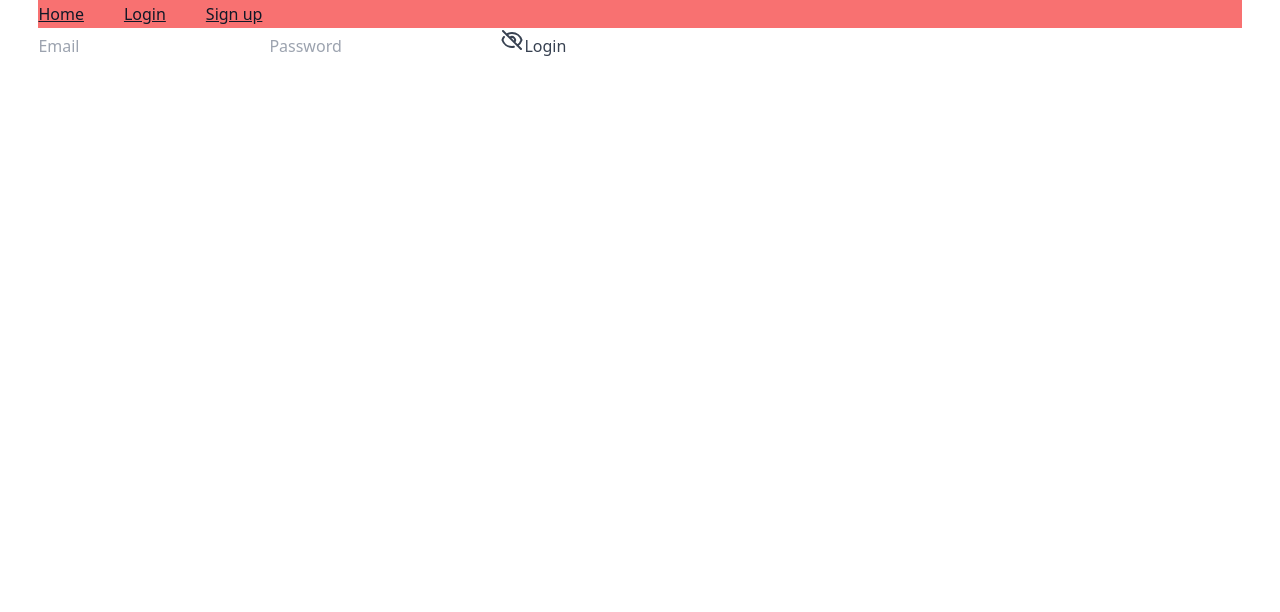
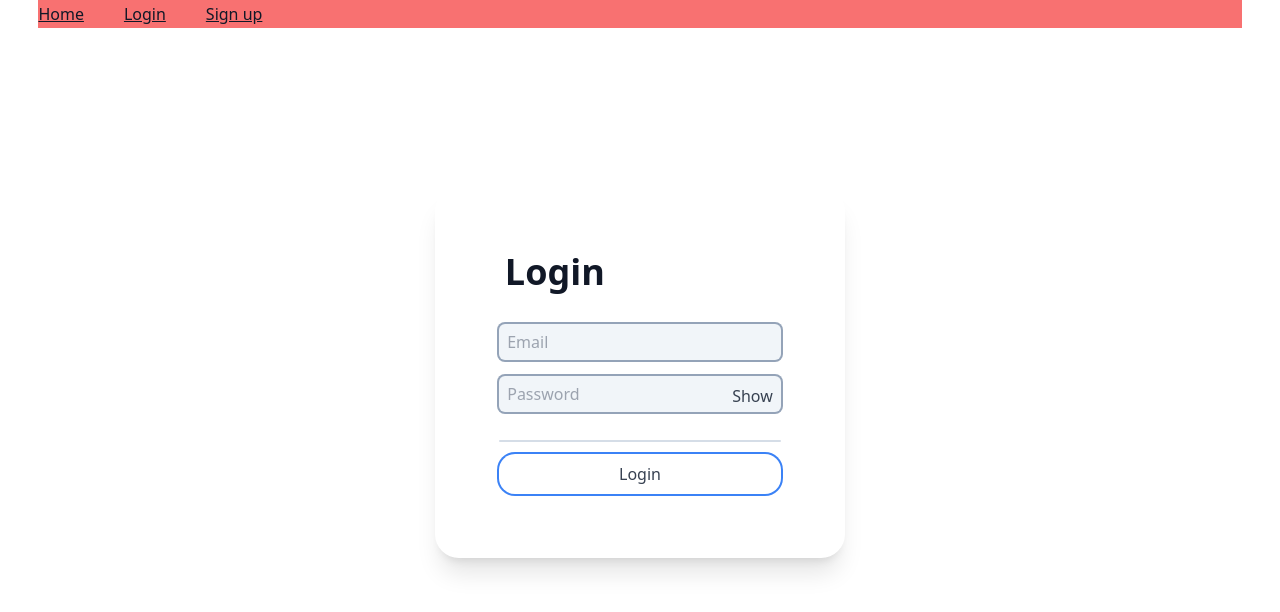
Before and after one commit to jnatmorris/uni-market, a Next.js app: page /login in a window 1280 px wide. Shown: the top 612 px of the page. Built offline with nearby package versions, Linux system fonts and the light colour scheme; no server answers.

Commit message:
add css and error handling for firebase

```diff
--- a/pages/login.tsx
+++ b/pages/login.tsx
@@ -1,79 +1,142 @@
 import React from "react";
 import { AuthContext } from "../components/firebase/Auth/AuthProvider";
 import { LoginUser } from "../components/firebase/Auth/actions";
+import MetaTags from "../components/Metatags";
+import { useRouter } from "next/router";
 
 const Login: React.FC = () => {
-    const { setUser } = React.useContext(AuthContext);
+    const { user, setUser } = React.useContext(AuthContext);
     const [email, setEmail] = React.useState<string>("");
     const [password, setPassword] = React.useState<string>("");
     const [showPassword, setShowPassword] = React.useState<boolean>(false);
+    const [invalidUsername, setInvalidUsername] =
+        React.useState<boolean>(false);
+    const [invalidPassword, setInvalidPassword] =
+        React.useState<boolean>(false);
+    const [tooManyReq, setTooManyReq] = React.useState<boolean>(false);
 
     const emailHandler = (e: React.ChangeEvent<HTMLInputElement>) => {
         setEmail(e.target.value);
+        setInvalidUsername(false);
+        setTooManyReq(false);
     };
 
     const passwordHandler = (e: React.ChangeEvent<HTMLInputElement>) => {
         setPassword(e.target.value);
+        setInvalidPassword(false);
+        setTooManyReq(false);
     };
 
     const showPasswordHandler = (): void => {
         setShowPassword(!showPassword);
     };
 
+    const loginHandler = () => {
+        setInvalidPassword(false);
+        setInvalidUsername(false);
+        setTooManyReq(false);
+        LoginUser(email, password, setUser, loginErrorHandler);
+    };
+
+    const loginErrorHandler = (errorCode: string): void => {
+        console.log(errorCode);
+        switch (errorCode) {
+            case "auth/invalid-email":
+                setInvalidUsername(true);
+                break;
+
+            case "auth/user-not-found":
+                setInvalidUsername(true);
+                break;
+
+            case "auth/wrong-password":
+                setInvalidPassword(true);
+                break;
+
+            case "auth/too-many-requests":
+                setTooManyReq(true);
+
+            default:
+                break;
+        }
+    };
+    const router = useRouter();
+
+    React.useEffect(() => {
+        user ? router.push("/") : null;
+    }, [user]);
+
     return (
-        <div>
+        <>
+            <MetaTags title={"login"} />
+            <div className="mt-[20vh] flex justify-center">
+                <div className="p-[5vw] rounded-3xl shadow-xl space-y-[4vh] w-[32vw]">
+                    <h1 className="pl-[2%]">Login</h1>
+                    <div className="grid grid-cols-1">
+                        <div className="mb-[2vh]">
+                            {invalidUsername && (
+                                <p className="text-red-500">Invalid email</p>
+                            )}
+
                             <input
-                type={"text"}
+                                className={
+                                    (invalidUsername
+                                        ? "ring-red-500 bg-white"
+                                        : "ring-slate-400 bg-slate-100") +
+                                    " px-2 py-1 rounded-md  ring-2 focus:ring-0 w-full"
+                                }
+                                type="email"
                                 placeholder={"Email"}
                                 onChange={(e) => emailHandler(e)}
                             />
+                        </div>
+                        <div className="mb-[3vh]">
+                            {invalidPassword && (
+                                <p className="text-red-500">
+                                    Incorrect Password
+                                </p>
+                            )}
+
                             <input
                                 type={showPassword ? "text" : "password"}
                                 placeholder={"Password"}
+                                className="block w-full py-1 pl-2 pr-16 rounded-md bg-slate-100 ring-2 focus:ring-0 ring-slate-400"
                                 onChange={(e) => passwordHandler(e)}
                             />
-            <button onClick={showPasswordHandler}>
-                {showPassword ? (
-                    <svg
-                        xmlns="http://www.w3.org/2000/svg"
-                        className="w-6 h-6"
-                        fill="none"
-                        viewBox="0 0 24 24"
-                        stroke="currentColor"
-                        strokeWidth={2}
+
+                            <div className="relative block">
+                                <button
+                                    className="absolute text-base right-2 bottom-1"
+                                    onClick={showPasswordHandler}
                                 >
-                        <path
-                            strokeLinecap="round"
-                            strokeLinejoin="round"
-                            d="M15 12a3 3 0 11-6 0 3 3 0 016 0z"
-                        />
-                        <path
-                            strokeLinecap="round"
-                            strokeLinejoin="round"
-                            d="M2.458 12C3.732 7.943 7.523 5 12 5c4.478 0 8.268 2.943 9.542 7-1.274 4.057-5.064 7-9.542 7-4.477 0-8.268-2.943-9.542-7z"
-                        />
-                    </svg>
-                ) : (
-                    <svg
-                        xmlns="http://www.w3.org/2000/svg"
-                        className="w-6 h-6"
-                        fill="none"
-                        viewBox="0 0 24 24"
-                        stroke="currentColor"
-                        strokeWidth={2}
+                                    Show
+                                </button>
+                            </div>
+                        </div>
+
+                        <div>
+                            <div className="h-0.5 mx-0 mt-1 mb-3 rounded-full bg-slate-300/80" />
+                            {tooManyReq && (
+                                <p className="text-red-500">
+                                    Too many attempts. Try again in a minute.
+                                </p>
+                            )}
+                            <button
+                                className={
+                                    (email && password
+                                        ? "cursor-pointer"
+                                        : "cursor-not-allowed") +
+                                    " px-4 py-1.5 ring-blue-500 w-full hover:text-white hover:bg-blue-500 ring-2 rounded-2xl"
+                                }
+                                onClick={loginHandler}
                             >
-                        <path
-                            strokeLinecap="round"
-                            strokeLinejoin="round"
-                            d="M13.875 18.825A10.05 10.05 0 0112 19c-4.478 0-8.268-2.943-9.543-7a9.97 9.97 0 011.563-3.029m5.858.908a3 3 0 114.243 4.243M9.878 9.878l4.242 4.242M9.88 9.88l-3.29-3.29m7.532 7.532l3.29 3.29M3 3l3.59 3.59m0 0A9.953 9.953 0 0112 5c4.478 0 8.268 2.943 9.543 7a10.025 10.025 0 01-4.132 5.411m0 0L21 21"
-                        />
-                    </svg>
-                )}
-            </button>
-            <button onClick={() => LoginUser(email, password, setUser)}>
                                 Login
                             </button>
                         </div>
+                    </div>
+                </div>
+            </div>
+        </>
     );
 };
 
```
Lines whose indentation alone changed are shown as unchanged.
